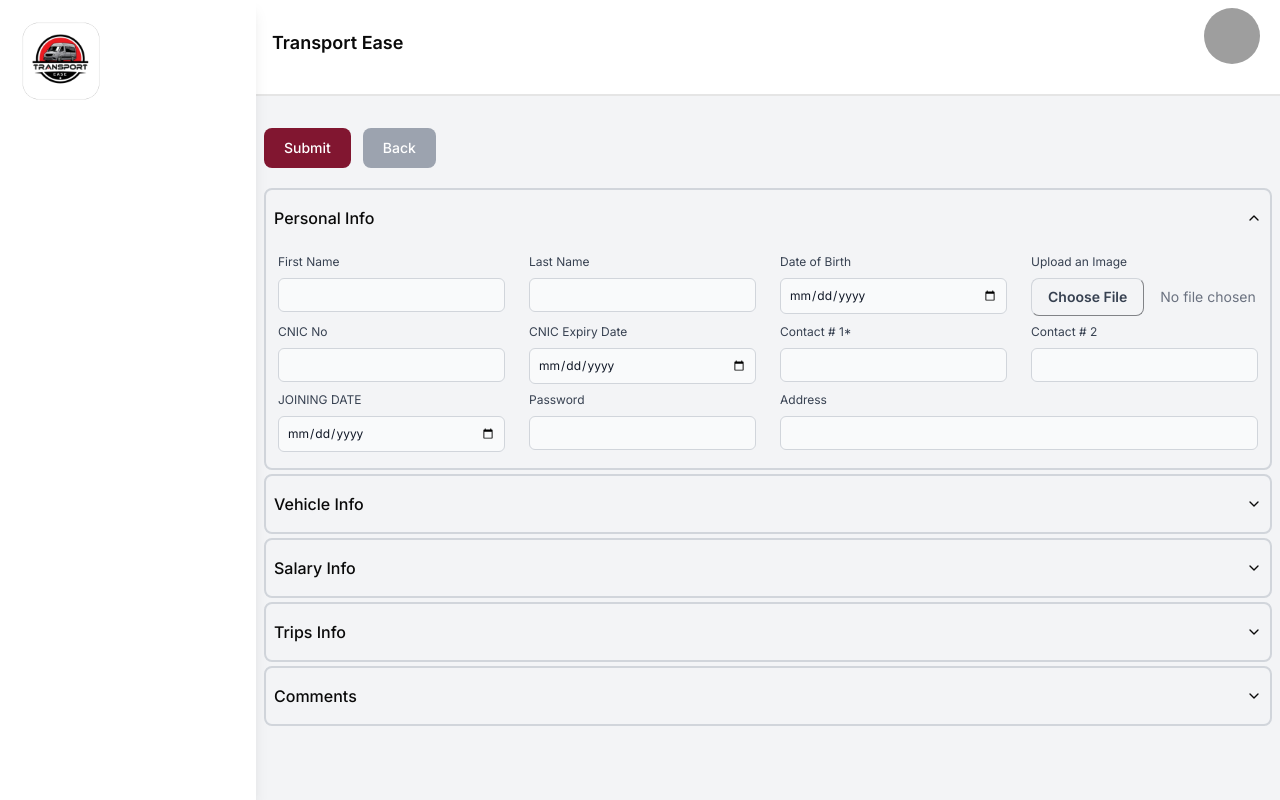
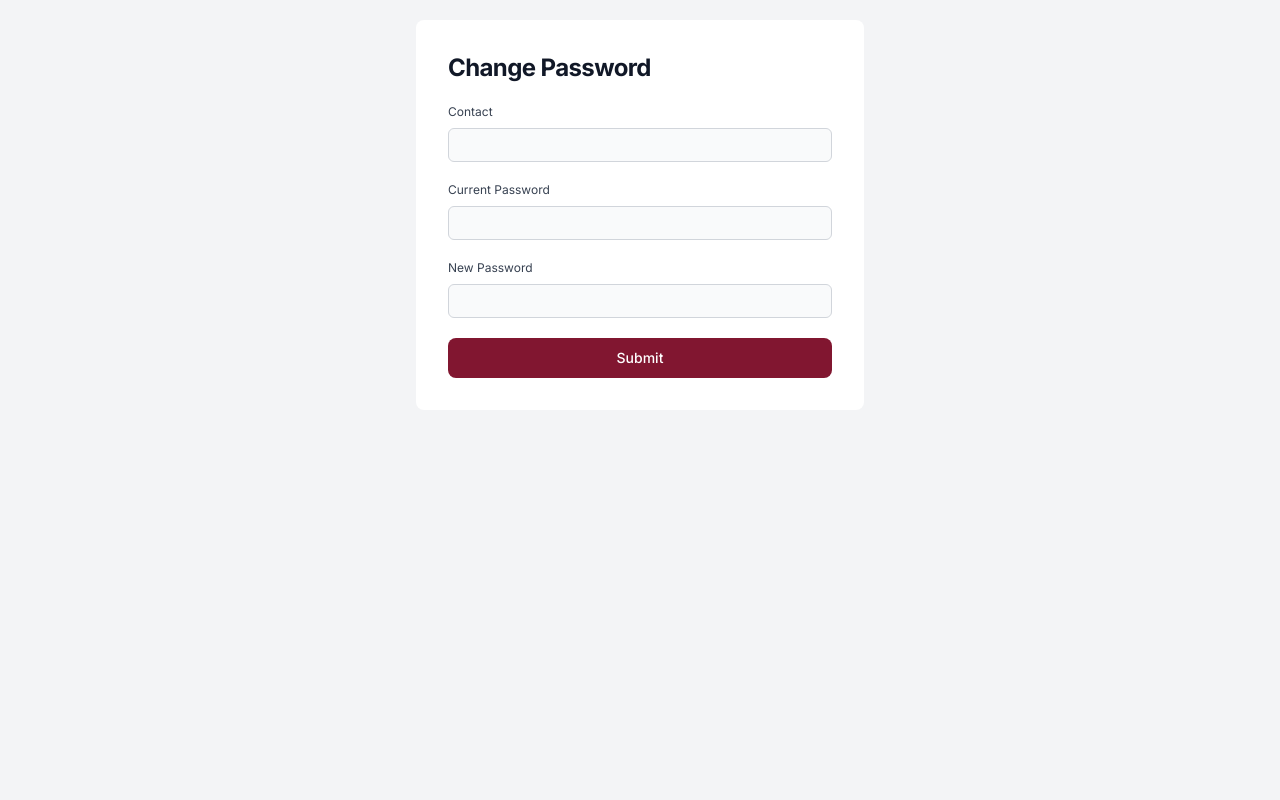
Before and after one commit to osama1yousuf/trans-fe, a Next.js app: page /admin/createdriver in a window 1280 px wide. Built offline with nearby package versions, Linux system fonts and the light colour scheme; sample sign-in values are in the browser's storage; grey boxes are pictures that could not be loaded.

Commit message:
has Password change

```diff
--- a/next.config.js
+++ b/next.config.js
@@ -12,8 +12,8 @@ const nextConfig = {
   },
   env: {
     // BASE_URL:'http://192.168.1.108:3000'
-    BASE_URL: "https://13.60.168.95.nip.io",
-    // BASE_URL:'http://localhost:3000'
+    // BASE_URL: "https://13.60.168.95.nip.io",
+    BASE_URL:'http://localhost:3000'
   },
 };
 
--- /dev/null
+++ b/src/app/Components/ResetPasswordForm.js
@@ -0,0 +1,110 @@
+import axios from "axios";
+import Textfield2 from "./TextField2";
+import { toast } from "react-toastify";
+import * as Yup from "yup";
+import { useForm } from "react-hook-form";
+import { yupResolver } from "@hookform/resolvers/yup";
+import { useRouter } from "next/navigation";
+export const ResetPasswordForm = ({ isIntialChange, setHasPasswordChange }) => {
+  const router = useRouter();
+
+  const changePasswordSchema = Yup.object().shape({
+    contactOne: Yup.string()
+      .length(11, "Phone Number Invalid")
+      .required("Phone Number required"),
+    currentPassword: Yup.string()
+      .min(8, "Password Length is greater than 8")
+      .required("Password is required"),
+    newPassword: Yup.string()
+      .min(8, "Password Length is greater than 8")
+      .required("Password is required"),
+  });
+  const {
+    register,
+    handleSubmit,
+    reset,
+    formState: { errors, isSubmitting },
+    setFocus,
+  } = useForm({
+    defaultValues: {
+      contactOne: "",
+      currentPassword: "",
+      newPassword: "",
+    },
+    resolver: yupResolver(changePasswordSchema),
+  });
+
+  const changePasswordSubmit = async (values) => {
+    try {
+      let response = await axios.post(
+        `${process.env.BASE_URL}/api/reset-password`,
+        values
+      );
+      let user = JSON.parse(localStorage.getItem("user"));
+      user.hasPasswordChange = true;
+      localStorage.setItem("user", JSON.stringify(user));
+      if (isIntialChange) {
+        router.refresh();
+        setHasPasswordChange(true);
+      }
+      toast.success(response?.data?.message);
+      reset();
+    } catch (error) {
+      toast.error(error.response?.data?.message || "Server Error", {
+        autoClose: 1000,
+      });
+      reset();
+    }
+  };
+  return (
+    <div className="m-auto bg-white rounded-lg mt-5 sm:max-w-md sm:p-8">
+      <form
+        onSubmit={handleSubmit(changePasswordSubmit)}
+        className=" p-5 sm:p-0 space-y-5"
+      >
+        <h2 className="mb-1 text-xl font-bold leading-tight tracking-tight text-gray-900 md:text-2xl dark:text-white">
+          Change Password
+        </h2>
+        <div>
+          <Textfield2
+            setFocus={setFocus}
+            error={errors?.contactOne}
+            register={register}
+            label={"Contact"}
+            name={"contactOne"}
+            type={"text"}
+          />
+        </div>
+        <div>
+          <Textfield2
+            error={errors?.currentPassword}
+            register={register}
+            label={"Current Password"}
+            name={"currentPassword"}
+            setFocus={setFocus}
+            type={"password"}
+          />
+        </div>
+        <div>
+          <Textfield2
+            error={errors?.newPassword}
+            register={register}
+            label={"New Password"}
+            name={"newPassword"}
+            setFocus={setFocus}
+            type={"password"}
+          />
+        </div>
+        <button
+          type="submit"
+          disabled={isSubmitting}
+          className={`w-full mt-6 text-white ${
+            isSubmitting ? "bg-gray-400" : "bg-[#811630] hover:bg-primary-700"
+          } focus:ring-4 focus:outline-none focus:ring-primary-300 font-medium rounded-lg text-sm px-5 py-2.5 text-center`}
+        >
+          {isSubmitting ? "Submitting..." : "Submit"}
+        </button>
+      </form>
+    </div>
+  );
+};
--- a/src/app/Components/dashboard.js
+++ b/src/app/Components/dashboard.js
@@ -12,11 +12,13 @@ import Image from "next/image";
 import logo from "../../assets/logo.png";
 import LocationModel from "./LocationModal";
 import Header from "./Header";
+import { ResetPasswordForm } from "./ResetPasswordForm";
 export default function Dashboard({ children }) {
   const router = useRouter();
   const pathname = usePathname();
 
   const [expandedItems, setExpandedItems] = useState({});
+  const [hasPasswordChange, setHasPasswordChange] = useState();
   const [user, setUser] = useState(null);
   const [isSidebarOpen, setIsSidebarOpen] = useState(true);
   const [isMobile, setIsMobile] = useState(false);
@@ -167,12 +169,17 @@ export default function Dashboard({ children }) {
 
   /// use to set user and userType
   useEffect(() => {
+    console.log("run on login");
     setUser(JSON.parse(localStorage.getItem("user")));
+    setHasPasswordChange(
+      JSON.parse(localStorage.getItem("user"))?.hasPasswordChange
+    );
     setActiveUserType(localStorage.getItem("userType"));
-  }, []);
+  }, [pathname]);
   return (
     <div className="flex h-screen flex-col bg-gray-100">
-      {pathname !== "/" && pathname !== "/signUp" && (
+      {console.log("hasPasswordChange", hasPasswordChange)}
+      {hasPasswordChange && pathname !== "/" && (
         <>
           {showModal && <LocationModel setShowModal={setShowModal} />}
 
@@ -286,6 +293,11 @@ export default function Dashboard({ children }) {
       {pathname === "/" && (
         <main className="flex-1 overflow-auto bg-gray-100 p-4">{children}</main>
       )}
+      {!hasPasswordChange && pathname !== "/" && (
+        <main className="h-full my-auto">
+          <ResetPasswordForm isIntialChange={true} setHasPasswordChange={setHasPasswordChange}/>
+        </main>
+      )}
     </div>
   );
 }
--- a/src/app/admin/createdriver/page.js
+++ b/src/app/admin/createdriver/page.js
@@ -23,7 +23,7 @@ export default function Createdriver() {
     setFocus,
     reset,
     handleSubmit,
-    formState: { errors, isSubmitting },
+    formState: { errors, isSubmitting ,  },
   } = useForm({
     defaultValues: driverFormIntVal,
     resolver: yupResolver(validateDriverSchema),
--- a/src/app/setting/page.js
+++ b/src/app/setting/page.js
@@ -1,61 +1,16 @@
 "use client";
 
 import { useEffect, useState } from "react";
-import Textfield2 from "../Components/TextField2";
-import * as Yup from "yup";
 import UserProfile from "./UserProfile";
-import { useForm } from "react-hook-form";
-import { yupResolver } from "@hookform/resolvers/yup";
-import { toast } from "react-toastify";
-import axios from "axios";
-import { useRouter } from "next/navigation";
+import { ResetPasswordForm } from "../Components/ResetPasswordForm";
 export default function Setting() {
-  const router = useRouter();
-  const changePasswordSchema = Yup.object().shape({
-    contactOne: Yup.string()
-      .length(11, "Phone Number Invalid")
-      .required("Phone Number required"),
-    currentPassword: Yup.string()
-      .min(8, "Password Length is greater than 8")
-      .required("Password is required"),
-    newPassword: Yup.string()
-      .min(8, "Password Length is greater than 8")
-      .required("Password is required"),
-  });
-  const {
-    register,
-    handleSubmit,
-    reset,
-    formState: { errors, isSubmitting },
-    setFocus,
-  } = useForm({
-    defaultValues: {
-      contactOne: "",
-      currentPassword: "",
-      newPassword: "",
-    },
-    resolver: yupResolver(changePasswordSchema),
-  });
+
   const [user, setUser] = useState(null);
   useEffect(() => {
     setUser(JSON.parse(localStorage.getItem("user")));
   }, []);
 
-  const changePasswordSubmit = async (values) => {
-    try {
-      let response = await axios.post(
-        `${process.env.BASE_URL}/api/reset-password`,
-        values
-      );
-      toast.success(response?.data?.message);
-      reset();
-    } catch (error) {
-      toast.error(error.response?.data?.message || "Server Error", {
-        autoClose: 1000,
-      });
-      reset();
-    }
-  };
+
 
   return (
     <div className="m-auto">
@@ -67,55 +22,7 @@ export default function Setting() {
         joiningDate={new Date(user?.joiningDate).toDateString()}
         vehicleName={user?.vehicleInfo?.vehicleName}
       />
-      <div className="m-auto bg-white rounded-lg mt-5 sm:max-w-md sm:p-8">
-        <form
-          onSubmit={handleSubmit(changePasswordSubmit)}
-          className=" p-5 sm:p-0 space-y-5"
-        >
-          <h2 className="mb-1 text-xl font-bold leading-tight tracking-tight text-gray-900 md:text-2xl dark:text-white">
-            Change Password
-          </h2>
-          <div>
-            <Textfield2
-              setFocus={setFocus}
-              error={errors?.contactOne}
-              register={register}
-              label={"Contact"}
-              name={"contactOne"}
-              type={"text"}
-            />
-          </div>
-          <div>
-            <Textfield2
-              error={errors?.currentPassword}
-              register={register}
-              label={"Current Password"}
-              name={"currentPassword"}
-              setFocus={setFocus}
-              type={"password"}
-            />
-          </div>
-          <div>
-            <Textfield2
-              error={errors?.newPassword}
-              register={register}
-              label={"New Password"}
-              name={"newPassword"}
-              setFocus={setFocus}
-              type={"password"}
-            />
-          </div>
-          <button
-            type="submit"
-            disabled={isSubmitting}
-            className={`w-full mt-6 text-white ${
-              isSubmitting ? "bg-gray-400" : "bg-[#811630] hover:bg-primary-700"
-            } focus:ring-4 focus:outline-none focus:ring-primary-300 font-medium rounded-lg text-sm px-5 py-2.5 text-center`}
-          >
-            {isSubmitting ? "Submitting..." : "Submit"}
-          </button>
-        </form>
-      </div>
+      <ResetPasswordForm />
     </div>
   );
 }
```
